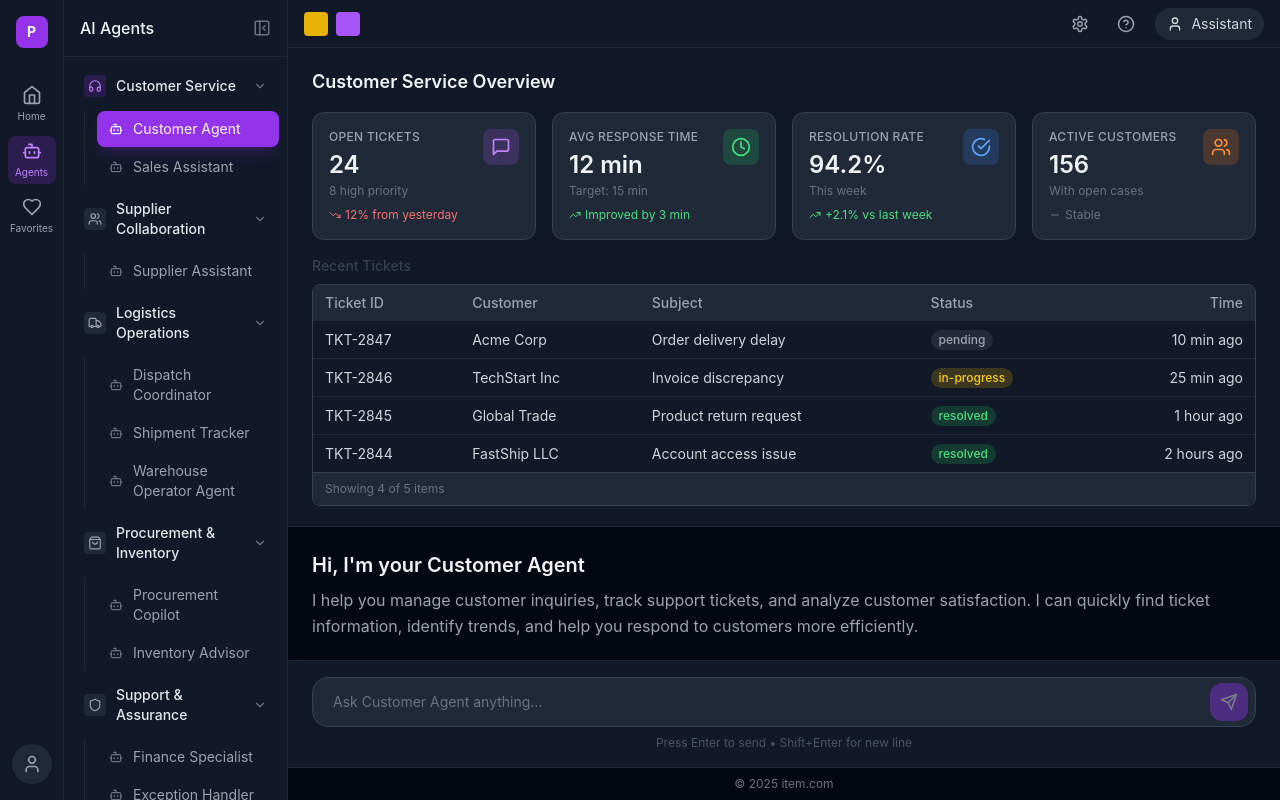
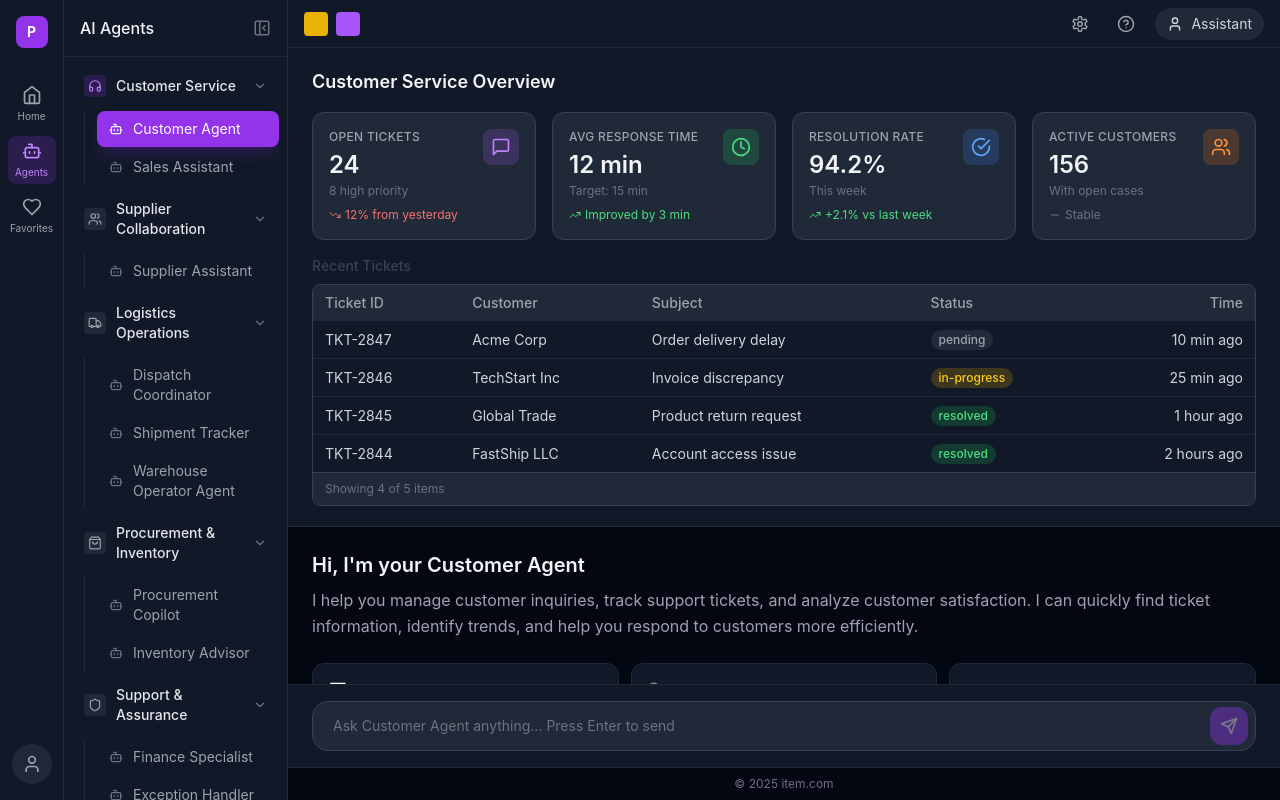
Before and after one commit to WYJade/Client-Portal-AI-Agent, a React (Vite) app: page /agents in a window 1280 px wide. Built offline with nearby package versions, Linux system fonts and the light colour scheme.

Commit message:
fix: merge input hint into placeholder

```diff
--- a/src/components/agent/AgentChatLayout.tsx
+++ b/src/components/agent/AgentChatLayout.tsx
@@ -269,7 +269,7 @@ export default function AgentChatLayout({
               value={inputValue}
               onChange={(e) => setInputValue(e.target.value)}
               onKeyDown={handleKeyDown}
-              placeholder={`Ask ${agentName} anything...`}
+              placeholder={`Ask ${agentName} anything... Press Enter to send`}
               className="w-full px-5 py-3.5 pr-14 bg-gray-800 border border-gray-700 rounded-2xl focus:outline-none focus:ring-2 focus:ring-purple-500 focus:border-transparent text-gray-200 placeholder-gray-500 transition-all text-sm"
             />
             <button
@@ -280,7 +280,6 @@ export default function AgentChatLayout({
               <Send size={18} />
             </button>
           </div>
-          <p className="text-xs text-gray-600 mt-2 text-center">Press Enter to send • Shift+Enter for new line</p>
         </div>
       </div>
 
```
